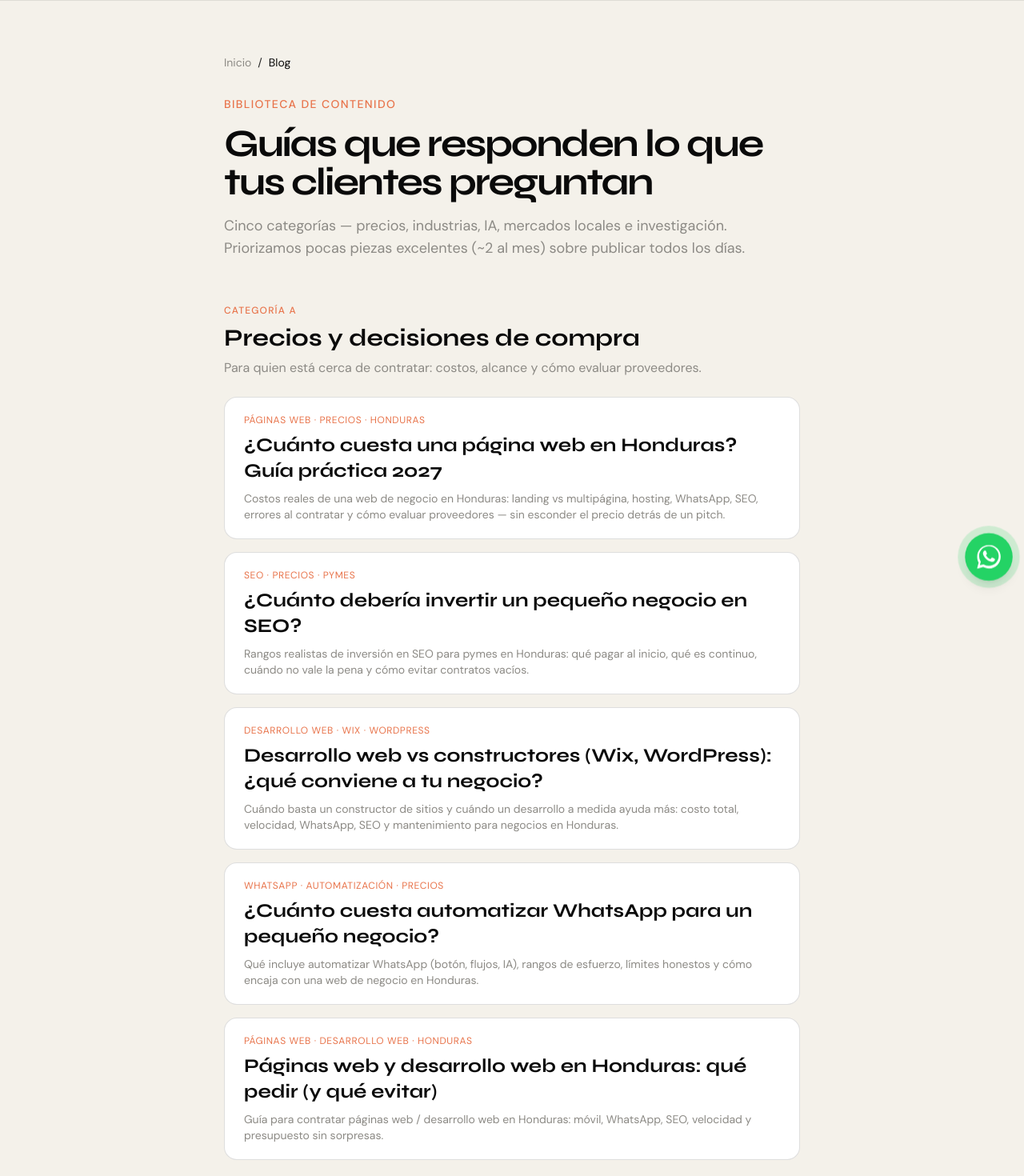
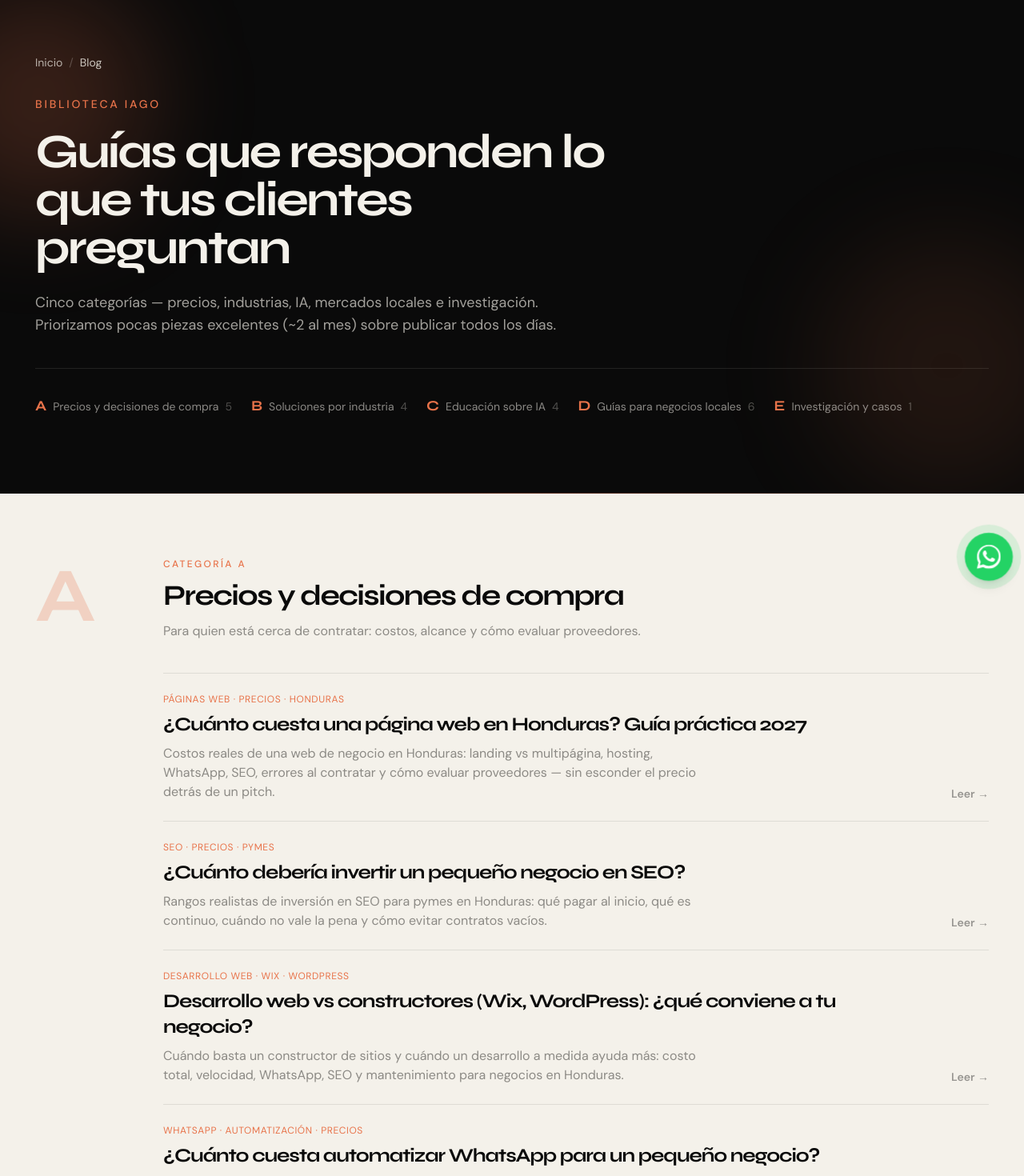
Before and after one commit to stellier7/IAGO, a Next.js app: page /blog in a window 1280 px wide. Shown: the part 60-1530 px from the top of the page at 80% size. Built offline with nearby package versions, Linux system fonts and the light colour scheme.

Commit message:
Restyle blog index and posts to match iAGO visual flow
Dark ink heroes, coral atmosphere, category jump nav, and editorial
list rows instead of stacked white cards — aligned with Work/case-studies.

Co-authored-by: stellier-fracta <stellier-fracta@users.noreply.github.com>

```diff
--- a/components/blog/BlogIndexView.tsx
+++ b/components/blog/BlogIndexView.tsx
@@ -1,73 +1,189 @@
+"use client";
+
+import { motion, useReducedMotion } from "framer-motion";
 import Nav from "@/components/Nav";
 import Footer from "@/components/Footer";
 import Breadcrumbs from "@/components/seo/Breadcrumbs";
 import { blogCategories } from "@/lib/blog/categories";
 import { getPostsByCategory } from "@/lib/blog/posts";
+import { fadeUp, staggerContainer } from "@/lib/motion-variants";
 
 export default function BlogIndexView() {
+  const reduceMotion = useReducedMotion();
+  const categoriesWithPosts = blogCategories
+    .map((category) => ({
+      category,
+      posts: getPostsByCategory(category.id),
+    }))
+    .filter((entry) => entry.posts.length > 0);
+
   return (
     <>
-      <Nav theme="solid" />
-      <main className="min-h-screen bg-bone pb-24 pt-32">
-        <div className="mx-auto max-w-3xl px-6">
+      <Nav theme="overlay" />
+      <main className="min-h-screen bg-bone">
+        <section className="relative overflow-hidden bg-ink pb-16 pt-32 text-bone md:pb-24">
+          <div
+            aria-hidden
+            className="pointer-events-none absolute -left-24 top-10 h-72 w-72 rounded-full bg-coral/20 blur-3xl"
+          />
+          <div
+            aria-hidden
+            className="pointer-events-none absolute -right-16 bottom-0 h-80 w-80 rounded-full bg-coral/10 blur-3xl"
+          />
+          <div
+            aria-hidden
+            className="pointer-events-none absolute inset-x-0 bottom-0 h-px bg-gradient-to-r from-transparent via-coral/40 to-transparent"
+          />
+
+          <div className="relative mx-auto max-w-content px-6">
             <Breadcrumbs
+              tone="dark"
               items={[
                 { name: "Inicio", path: "/" },
                 { name: "Blog", path: "/blog" },
               ]}
             />
-          <p className="text-sm font-medium uppercase tracking-widest text-coral">
-            Biblioteca de contenido
+
+            <motion.div
+              variants={staggerContainer}
+              initial={reduceMotion ? false : "hidden"}
+              animate="visible"
+            >
+              <motion.p
+                variants={fadeUp}
+                className="text-sm font-medium uppercase tracking-[0.2em] text-coral"
+              >
+                Biblioteca iAGO
+              </motion.p>
+              <motion.h1
+                variants={fadeUp}
+                className="mt-5 max-w-3xl font-display text-4xl font-bold tracking-tightest md:text-6xl"
+              >
+                Guías que responden lo que tus clientes preguntan
+              </motion.h1>
+              <motion.p
+                variants={fadeUp}
+                className="mt-6 max-w-2xl text-lg text-bone/65"
+              >
+                Cinco categorías — precios, industrias, IA, mercados locales e
+                investigación. Priorizamos pocas piezas excelentes (~2 al mes)
+                sobre publicar todos los días.
+              </motion.p>
+
+              <motion.nav
+                variants={fadeUp}
+                aria-label="Categorías del blog"
+                className="mt-10 flex flex-wrap gap-x-6 gap-y-3 border-t border-bone/10 pt-8"
+              >
+                {categoriesWithPosts.map(({ category, posts }) => (
+                  <a
+                    key={category.id}
+                    href={`#${category.id}`}
+                    className="group flex items-baseline gap-2 text-sm text-bone/55 transition hover:text-bone"
+                  >
+                    <span className="font-display text-lg font-bold text-coral transition group-hover:text-coral-bright">
+                      {category.letter}
+                    </span>
+                    <span>{category.title}</span>
+                    <span className="text-bone/30">{posts.length}</span>
+                  </a>
+                ))}
+              </motion.nav>
+            </motion.div>
+          </div>
+        </section>
+
+        <div className="mx-auto max-w-content px-6 pb-28 pt-16 md:pt-20">
+          <div className="space-y-24">
+            {categoriesWithPosts.map(({ category, posts }, index) => (
+              <motion.section
+                key={category.id}
+                id={category.id}
+                initial={reduceMotion ? false : { opacity: 0, y: 28 }}
+                whileInView={{ opacity: 1, y: 0 }}
+                viewport={{ once: true, margin: "-80px" }}
+                transition={{
+                  duration: 0.55,
+                  ease: [0.22, 1, 0.36, 1],
+                  delay: reduceMotion ? 0 : Math.min(index * 0.04, 0.16),
+                }}
+                className="scroll-mt-28"
+              >
+                <div className="grid gap-8 md:grid-cols-[7rem_minmax(0,1fr)] md:gap-12">
+                  <p
+                    aria-hidden
+                    className="font-display text-7xl font-bold leading-none tracking-tightest text-coral/25 md:text-8xl"
+                  >
+                    {category.letter}
                   </p>
-          <h1 className="mt-4 font-display text-4xl font-bold tracking-tightest text-ink md:text-5xl">
-            Guías que responden lo que tus clientes preguntan
-          </h1>
-          <p className="mt-4 text-lg text-mute">
-            Cinco categorías — precios, industrias, IA, mercados locales e
-            investigación. Priorizamos pocas piezas excelentes (~2 al mes) sobre
-            publicar todos los días.
+                  <div>
+                    <p className="text-xs font-medium uppercase tracking-[0.2em] text-coral">
+                      Categoría {category.letter}
+                    </p>
+                    <h2 className="mt-3 font-display text-3xl font-bold tracking-tightest text-ink md:text-4xl">
+                      {category.title}
+                    </h2>
+                    <p className="mt-3 max-w-2xl text-mute">
+                      {category.summary}
                     </p>
 
-          <div className="mt-14 space-y-16">
-            {blogCategories.map((category) => {
-              const posts = getPostsByCategory(category.id);
-              if (posts.length === 0) {
-                return null;
-              }
-
-              return (
-                <section key={category.id} id={category.id}>
-                  <p className="text-xs font-medium uppercase tracking-widest text-coral">
-                    Categoría {category.letter}
-                  </p>
-                  <h2 className="mt-2 font-display text-2xl font-bold text-ink md:text-3xl">
-                    {category.title}
-                  </h2>
-                  <p className="mt-2 text-mute">{category.summary}</p>
-
-                  <div className="mt-6 space-y-4">
+                    <ul className="mt-10 divide-y divide-ink-line/10 border-y border-ink-line/10">
                       {posts.map((post) => (
+                        <li key={post.slug}>
                           <a
-                        key={post.slug}
                             href={`/blog/${post.slug}`}
-                        className="block rounded-2xl border border-ink-line/15 bg-white px-6 py-5 transition hover:border-coral/40"
+                            className="group flex flex-col gap-3 py-6 transition md:flex-row md:items-end md:justify-between md:gap-10"
                           >
+                            <div className="min-w-0">
                               <p className="text-xs uppercase tracking-wider text-coral">
                                 {post.tags.join(" · ")}
                               </p>
-                        <h3 className="mt-2 font-display text-xl font-bold text-ink md:text-2xl">
+                              <h3 className="mt-2 font-display text-xl font-bold tracking-tightest text-ink transition group-hover:text-coral md:text-2xl">
                                 {post.title}
                               </h3>
-                        <p className="mt-2 text-sm text-mute">
+                              <p className="mt-2 max-w-2xl text-sm text-mute md:text-base">
                                 {post.description}
                               </p>
+                            </div>
+                            <span className="shrink-0 text-sm font-semibold text-ink/40 transition group-hover:translate-x-1 group-hover:text-coral">
+                              Leer →
+                            </span>
                           </a>
+                        </li>
+                      ))}
+                    </ul>
+                  </div>
+                </div>
+              </motion.section>
             ))}
           </div>
+
+          <section className="mt-24 overflow-hidden rounded-[2rem] bg-ink px-8 py-12 text-bone md:px-12 md:py-14">
+            <p className="text-xs font-medium uppercase tracking-[0.2em] text-coral">
+              Siguiente paso
+            </p>
+            <h2 className="mt-4 max-w-xl font-display text-3xl font-bold tracking-tightest md:text-4xl">
+              ¿Quieres aplicar esto a tu negocio?
+            </h2>
+            <p className="mt-4 max-w-lg text-bone/65">
+              Web, SEO y automatizaciones con alcance claro — sin cuota de
+              posts vacíos.
+            </p>
+            <div className="mt-8 flex flex-wrap gap-3">
+              <a
+                href="/contact"
+                className="rounded-full bg-coral px-7 py-3.5 text-sm font-semibold text-white transition hover:bg-coral-bright"
+              >
+                Hablar con iAGO
+              </a>
+              <a
+                href="/pricing"
+                className="rounded-full border border-bone/25 px-7 py-3.5 text-sm font-semibold transition hover:border-coral hover:text-coral"
+              >
+                Ver planes
+              </a>
+            </div>
           </section>
-              );
-            })}
-          </div>
         </div>
       </main>
       <Footer />
--- a/components/blog/BlogPostView.tsx
+++ b/components/blog/BlogPostView.tsx
@@ -1,3 +1,6 @@
+"use client";
+
+import { motion, useReducedMotion } from "framer-motion";
 import Nav from "@/components/Nav";
 import Footer from "@/components/Footer";
 import Breadcrumbs from "@/components/seo/Breadcrumbs";
@@ -5,6 +8,7 @@ import JsonLdScript from "@/components/seo/JsonLdScript";
 import { getBlogCategory } from "@/lib/blog/categories";
 import type { BlogPost } from "@/lib/blog/posts";
 import { getRelatedPosts } from "@/lib/blog/posts";
+import { fadeUp, staggerContainer } from "@/lib/motion-variants";
 import { buildArticleJsonLd } from "@/lib/seo/jsonld";
 
 type BlogPostViewProps = {
@@ -15,10 +19,11 @@ export default function BlogPostView({ post }: BlogPostViewProps) {
   const related = getRelatedPosts(post, 3);
   const category = getBlogCategory(post.categoryId);
   const path = `/blog/${post.slug}`;
+  const reduceMotion = useReducedMotion();
 
   return (
     <>
-      <Nav theme="solid" />
+      <Nav theme="overlay" />
       <JsonLdScript
         data={buildArticleJsonLd({
           title: post.title,
@@ -28,34 +33,87 @@ export default function BlogPostView({ post }: BlogPostViewProps) {
           tags: post.tags,
         })}
       />
-      <main className="min-h-screen bg-bone pb-24 pt-32">
-        <article className="mx-auto max-w-3xl px-6">
+      <main className="min-h-screen bg-bone">
+        <header className="relative overflow-hidden bg-ink pb-14 pt-32 text-bone md:pb-20">
+          <div
+            aria-hidden
+            className="pointer-events-none absolute -left-20 top-16 h-64 w-64 rounded-full bg-coral/20 blur-3xl"
+          />
+          <div
+            aria-hidden
+            className="pointer-events-none absolute inset-x-0 bottom-0 h-px bg-gradient-to-r from-transparent via-coral/35 to-transparent"
+          />
+
+          <div className="relative mx-auto max-w-3xl px-6">
             <Breadcrumbs
+              tone="dark"
               items={[
                 { name: "Inicio", path: "/" },
                 { name: "Blog", path: "/blog" },
                 { name: post.title, path },
               ]}
             />
-          <p className="text-sm font-medium uppercase tracking-widest text-coral">
+
+            <motion.div
+              variants={staggerContainer}
+              initial={reduceMotion ? false : "hidden"}
+              animate="visible"
+            >
+              <motion.p
+                variants={fadeUp}
+                className="text-sm font-medium uppercase tracking-[0.2em] text-coral"
+              >
                 {category
                   ? `Categoría ${category.letter} · ${category.title}`
-              : "Blog"}{" "}
-            · {post.tags.join(" · ")}
-          </p>
-          <h1 className="mt-4 font-display text-4xl font-bold tracking-tightest text-ink md:text-5xl">
+                  : "Blog"}
+              </motion.p>
+              <motion.h1
+                variants={fadeUp}
+                className="mt-5 font-display text-4xl font-bold tracking-tightest md:text-5xl"
+              >
                 {post.title}
-          </h1>
-          <p className="mt-4 text-mute">{post.description}</p>
-          <p className="mt-2 text-xs text-mute">Actualizado {post.date}</p>
+              </motion.h1>
+              <motion.p
+                variants={fadeUp}
+                className="mt-5 text-lg text-bone/65"
+              >
+                {post.description}
+              </motion.p>
+              <motion.div
+                variants={fadeUp}
+                className="mt-6 flex flex-wrap items-center gap-x-4 gap-y-2 text-xs text-bone/45"
+              >
+                <span>Actualizado {post.date}</span>
+                <span aria-hidden className="text-bone/20">
+                  ·
+                </span>
+                <span>{post.tags.join(" · ")}</span>
+                {category ? (
+                  <>
+                    <span aria-hidden className="text-bone/20">
+                      ·
+                    </span>
+                    <a
+                      href={`/blog#${category.id}`}
+                      className="transition hover:text-coral"
+                    >
+                      Ver categoría {category.letter}
+                    </a>
+                  </>
+                ) : null}
+              </motion.div>
+            </motion.div>
+          </div>
+        </header>
 
-          <div className="mt-12 space-y-12">
+        <article className="mx-auto max-w-3xl px-6 pb-28 pt-14">
+          <div className="space-y-12">
             {post.sections.map((section) => (
               <section key={section.heading}>
-                <h2 className="font-display text-2xl font-bold text-ink">
+                <h2 className="font-display text-2xl font-bold tracking-tightest text-ink md:text-3xl">
                   {section.heading}
                 </h2>
-                <div className="mt-4 space-y-3 text-mute">
+                <div className="mt-4 space-y-3 text-base leading-relaxed text-mute md:text-[1.05rem]">
                   {section.body.map((paragraph) => (
                     <p key={paragraph}>{paragraph}</p>
                   ))}
@@ -64,16 +122,16 @@ export default function BlogPostView({ post }: BlogPostViewProps) {
             ))}
           </div>
 
-          <section className="mt-16 rounded-2xl bg-ink px-8 py-10 text-bone">
-            <h2 className="font-display text-2xl font-bold tracking-tightest">
+          <section className="mt-16 overflow-hidden rounded-[2rem] bg-ink px-8 py-10 text-bone md:px-10">
+            <h2 className="font-display text-2xl font-bold tracking-tightest md:text-3xl">
               ¿Lo aplicamos a tu negocio?
             </h2>
-            <p className="mt-3 text-bone/70">
+            <p className="mt-3 text-bone/65">
               Web, SEO, NFC y automatizaciones con IA — con plan claro.
             </p>
             <div className="mt-6 flex flex-wrap gap-3">
               <a
-                href="/#contacto"
+                href="/contact"
                 className="rounded-full bg-coral px-6 py-3 text-sm font-semibold text-white transition hover:bg-coral-bright"
               >
                 Contactar
@@ -88,24 +146,26 @@ export default function BlogPostView({ post }: BlogPostViewProps) {
           </section>
 
           <section className="mt-16">
-            <h2 className="font-display text-xl font-bold text-ink">
-              {category
-                ? `Más en ${category.title}`
-                : "Más artículos"}
+            <h2 className="font-display text-xl font-bold tracking-tightest text-ink md:text-2xl">
+              {category ? `Más en ${category.title}` : "Más artículos"}
             </h2>
-            <div className="mt-4 space-y-3">
+            <ul className="mt-6 divide-y divide-ink-line/10 border-y border-ink-line/10">
               {related.map((item) => (
+                <li key={item.slug}>
                   <a
-                  key={item.slug}
                     href={`/blog/${item.slug}`}
-                  className="block rounded-xl border border-ink-line/15 bg-white px-5 py-4 transition hover:border-coral/40"
+                    className="group flex items-end justify-between gap-6 py-5"
                   >
-                  <p className="font-display text-lg font-bold text-ink">
+                    <p className="font-display text-lg font-bold tracking-tightest text-ink transition group-hover:text-coral">
                       {item.title}
                     </p>
+                    <span className="shrink-0 text-sm font-semibold text-ink/35 transition group-hover:translate-x-1 group-hover:text-coral">
+                      →
+                    </span>
                   </a>
+                </li>
               ))}
-            </div>
+            </ul>
           </section>
         </article>
       </main>
--- a/components/seo/Breadcrumbs.tsx
+++ b/components/seo/Breadcrumbs.tsx
@@ -6,35 +6,55 @@ import {
 
 type BreadcrumbsProps = {
   items: BreadcrumbItem[];
+  tone?: "light" | "dark";
 };
 
-export default function Breadcrumbs({ items }: BreadcrumbsProps) {
+export default function Breadcrumbs({
+  items,
+  tone = "light",
+}: BreadcrumbsProps) {
   if (items.length < 2) {
     return null;
   }
 
+  const onDark = tone === "dark";
+
   return (
     <>
       <JsonLdScript data={buildBreadcrumbList(items)} />
-      <nav aria-label="Breadcrumb" className="mb-8 text-sm text-mute">
+      <nav
+        aria-label="Breadcrumb"
+        className={`mb-8 text-sm ${onDark ? "text-bone/55" : "text-mute"}`}
+      >
         <ol className="flex flex-wrap items-center gap-x-2 gap-y-1">
           {items.map((item, index) => {
             const isLast = index === items.length - 1;
             return (
-              <li key={`${item.path}-${item.name}`} className="flex items-center gap-2">
+              <li
+                key={`${item.path}-${item.name}`}
+                className="flex items-center gap-2"
+              >
                 {index > 0 ? (
-                  <span aria-hidden="true" className="text-ink-line">
+                  <span
+                    aria-hidden="true"
+                    className={onDark ? "text-bone/25" : "text-ink-line"}
+                  >
                     /
                   </span>
                 ) : null}
                 {isLast ? (
-                  <span className="text-ink" aria-current="page">
+                  <span
+                    className={onDark ? "text-bone/80" : "text-ink"}
+                    aria-current="page"
+                  >
                     {item.name}
                   </span>
                 ) : (
                   <a
                     href={item.path}
-                    className="transition hover:text-coral"
+                    className={`transition hover:text-coral ${
+                      onDark ? "text-bone/70" : ""
+                    }`}
                   >
                     {item.name}
                   </a>
```
Lines whose indentation alone changed are shown as unchanged.
